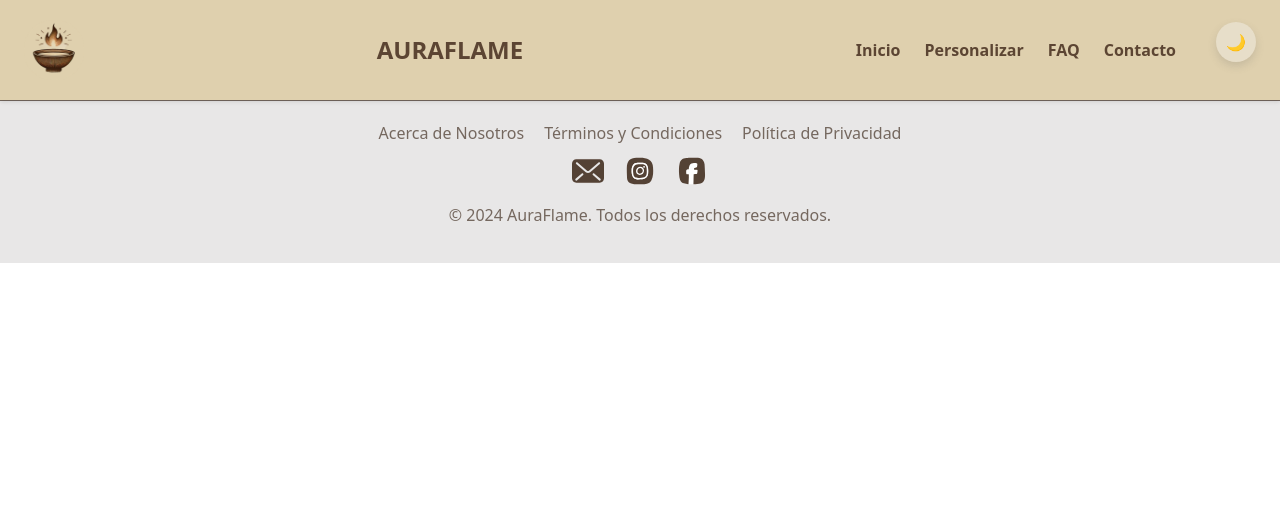
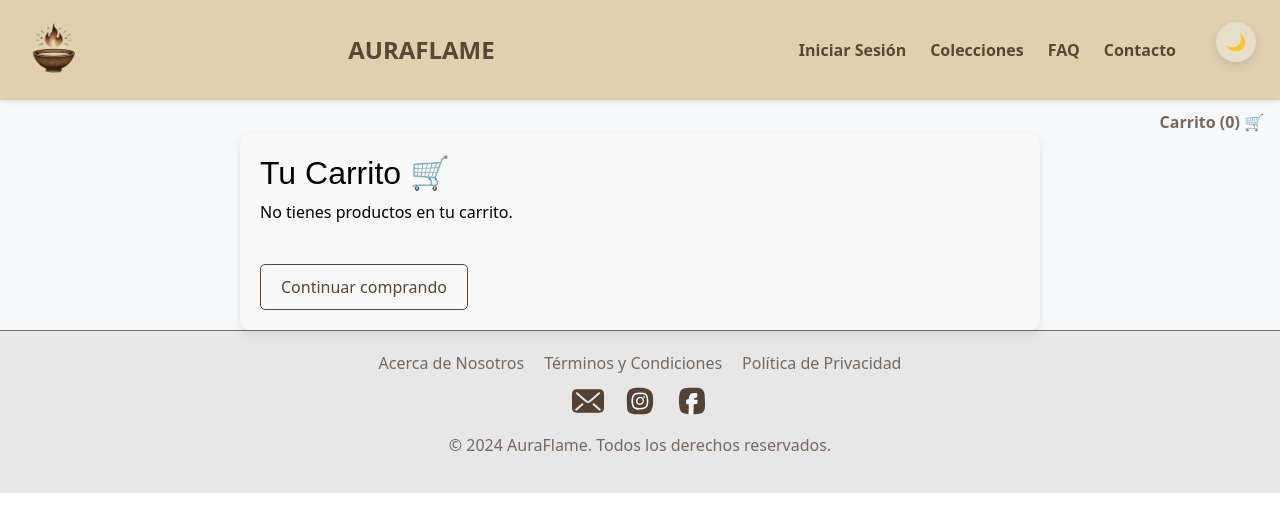
Before and after one commit to gigakuri/auraflame, a React (Create React App) app: page /cart in a window 1280 px wide. Shown: the top 532 px of the page. Built offline with nearby package versions, Linux system fonts and the light colour scheme.

Commit message:
Carrito implementado, perfil de usuario implementado y ajustillos

```diff
--- a/src/App.css
+++ b/src/App.css
@@ -134,6 +134,157 @@ header button#darkMode.dark {
   box-shadow: 0 4px 8px rgba(100, 100, 100, 0.2); /* Sombra sutil */
 }
 
+.profile-page {
+  display: flex;
+  justify-content: center;
+  align-items: center;
+  height: 100vh;
+  padding: 20px;
+}
+
+.profile-page.dark {
+  background-color: #2e2e2e;
+  color: #f5f5f5;
+}
+
+.profile-page.light {
+  background-color: #ffffff;
+  color: #333333;
+}
+
+.profile-container {
+  text-align: center;
+  border: 1px solid #ccc;
+  padding: 20px;
+  border-radius: 10px;
+  box-shadow: 0px 4px 6px rgba(0, 0, 0, 0.1);
+}
+
+.logout-button {
+  background-color: #E07A5F;
+  color: #ffffff;
+  border: none;
+  padding: 10px 20px;
+  font-size: 16px;
+  cursor: pointer;
+  border-radius: 5px;
+  margin-top: 20px;
+}
+
+.logout-button:hover {
+  background-color: #E07A5F;
+}
+
+/* Cart */
+#cart-container {
+  padding: 20px;
+  max-width: 800px;
+  margin: 0 auto;
+  background-color: #f9f9f9;
+  border-radius: 10px;
+  box-shadow: 0 4px 10px rgba(0, 0, 0, 0.1);
+}
+
+.cart-items {
+  margin-bottom: 20px;
+}
+
+.cart-item {
+  padding: 10px;
+  border: 1px solid #ddd;
+  margin-bottom: 10px;
+  border-radius: 5px;
+}
+
+.cart-item h4 {
+  margin: 0;
+  font-size: 18px;
+  color: #5c4533;
+}
+
+.cart-item p {
+  margin: 5px 0;
+  font-size: 14px;
+  color: #666;
+}
+
+.cart-item button {
+  background-color: #E07A5F;
+  color: white;
+  border: none;
+  padding: 8px 15px;
+  cursor: pointer;
+  border-radius: 5px;
+  margin-top: 10px;
+}
+
+.cart-item button:hover {
+  background-color: #E07A5F;
+}
+
+.cart-summary {
+  display: flex;
+  justify-content: space-between;
+  margin-top: 20px;
+  padding-top: 10px;
+  border-top: 1px solid #ddd;
+}
+
+.cart-summary h4 {
+  font-size: 18px;
+  color: #333;
+}
+
+.pay-button {
+  background-color: #5c4533;
+  color: white;
+  padding: 10px 20px;
+  border: none;
+  border-radius: 5px;
+  cursor: pointer;
+}
+
+.pay-button:hover {
+  background-color: #E07A5F;
+}
+
+.continue-shopping {
+  display: inline-block;
+  margin-top: 20px;
+  color: #5c4533;
+  text-decoration: none;
+  padding: 10px 20px;
+  border-radius: 5px;
+  border: 1px solid #5c4533;
+}
+
+.continue-shopping:hover {
+  background-color: #5c4533;
+  color: white;
+}
+
+#carrito {
+  display: flex;
+  padding-right: 1rem;
+  margin-top: 10px;
+}
+
+#carrito span{
+  font-size: 16px;
+  font-weight: bold;
+  text-align: end;
+  flex: 100%;
+}
+
+#carrito a {
+  color: #75685F;
+  text-decoration: none;
+}
+
+#carrito:hover {
+  color: #e67e22;
+}
+
 /* Estilos responsivos */
 @media (max-width: 760px) {
   /* Cambia el menú a icono de hamburguesa en pantallas pequeñas */
@@ -164,11 +315,6 @@ header button#darkMode.dark {
   .nav-menu ul li {
     display: flex;
     width: 100%;
-  }
-
-  .nav-menu ul li:nth-child(5){
-    justify-content: end;
-    align-items: end;
   }
 
   /* Transformaciones de la animación del icono */
@@ -236,6 +382,7 @@ h2 {
 .card-text {
   font-size: 1.2rem; /* Aumentar el tamaño del texto*/
   color: #5C4533; /* Color marrón */
+  text-align: justify;
 }
 
 .featured-products button {
--- a/src/App.js
+++ b/src/App.js
@@ -1,5 +1,5 @@
 import React, { Component } from "react";
-import { BrowserRouter as Router, Route, Routes } from "react-router-dom";
+import { BrowserRouter as Router, Route, Routes, Link } from "react-router-dom";
 import "./App.css";
 import "bootstrap/dist/css/bootstrap.min.css";
 import Header from "./Componentes/Header.js";
@@ -9,7 +9,9 @@ import Footer from "./Componentes/Footer.js";
 import About from "./Componentes/About";
 import Terms from "./Componentes/Terms";
 import Privacy from "./Componentes/Privacy";
-import Login from "./Componentes/Login"; // Importa el componente de Login
+import Login from "./Componentes/Login";
+import Profile from "./Componentes/Profile.js";
+import Cart from "./Componentes/Cart";
 
 class App extends Component {
   constructor(props) {
@@ -18,6 +20,8 @@ class App extends Component {
       darkMode: false,
       isAuthenticated: false,
       username: "",
+      cartCount: 0,
+      cartItems: [],
     };
   }
 
@@ -38,37 +42,148 @@ class App extends Component {
     });
   };
 
+  addToCart = (product) => {
+    this.setState((prevState) => {
+      // Buscar si el producto ya está en el carrito usando id_vela
+      const existingProduct = prevState.cartItems.find(
+        (item) => item.id_vela === product.id_vela
+      );
+
+      if (existingProduct) {
+        // Si el producto ya existe, incrementar la cantidad
+        return {
+          cartItems: prevState.cartItems.map((item) =>
+            item.id_vela === product.id_vela
+              ? { ...item, quantity: item.quantity + 1 }
+              : item
+          ),
+          cartCount: prevState.cartCount + 1, // Incrementar total de productos
+        };
+      } else {
+        // Si el producto no existe, agregarlo al carrito
+        return {
+          cartItems: [
+            ...prevState.cartItems,
+            { ...product, quantity: 1 }, // Asegúrate de copiar todos los datos del producto
+          ],
+          cartCount: prevState.cartCount + 1, // Incrementar total de productos
+        };
+      }
+    });
+  };
+
+  removeFromCart = (id_vela) => {
+    this.setState((prevState) => {
+      // Encontrar el producto que queremos eliminar
+      const productToRemove = prevState.cartItems.find(
+        (item) => item.id_vela === id_vela
+      );
+
+      // Si el producto existe en el carrito
+      if (productToRemove) {
+        // Restamos la cantidad de productos que estamos eliminando del total
+        const newCartCount = prevState.cartCount - productToRemove.quantity;
+
+        // Eliminamos el producto del carrito
+        const updatedCartItems = prevState.cartItems.filter(
+          (item) => item.id_vela !== id_vela
+        );
+
+        // Devolvemos el nuevo estado
+        return {
+          cartCount: newCartCount,
+          cartItems: updatedCartItems,
+        };
+      }
+
+      // Si el producto no se encuentra, no hacemos nada
+      return prevState;
+    });
+  };
+
+  clearCart = () => {
+    this.setState({
+      cartItems: [],
+      cartCount: 0, // Reiniciar el contador
+    });
+  };
+
   render() {
-    const { darkMode, isAuthenticated } = this.state;
+    const { darkMode, isAuthenticated, cartCount } = this.state;
 
     return (
       <Router>
         <div className="App">
           <div className={`app ${darkMode ? "dark" : "light"}`}>
-            <Header darkMode={darkMode} toggleDarkMode={this.toggleDarkMode} />
+            <Header
+              darkMode={darkMode}
+              toggleDarkMode={this.toggleDarkMode}
+              isAuthenticated={isAuthenticated}
+              username={this.state.username}
+              handleLogout={this.handleLogout}
+            />
+            <div id="carrito">
+              <span>
+                <Link to="/cart">Carrito ({cartCount}) 🛒</Link>
+              </span>
+            </div>
             <Routes>
               <Route
                 path="/"
                 element={
                   <Products
                     darkMode={darkMode}
-                    isAuthenticated={isAuthenticated}
-                    username={this.state.username}
-                    handleLogout={this.handleLogout}
+                    addToCart={this.addToCart}
+                    cartCount={cartCount}
                   />
                 }
               />
-              <Route path="/store" element={<Candles darkMode={darkMode} />} />
-              <Route path="/about" element={<About darkMode={darkMode} />} />
-              <Route path="/terms" element={<Terms darkMode={darkMode} />} />
+              <Route
+                path="/store"
+                element={
+                  <Candles
+                    darkMode={darkMode}
+                    addToCart={this.addToCart}
+                    cartCount={cartCount}
+                  />
+                }
+              />
+              <Route
+                path="/cart"
+                element={
+                  <Cart
+                    darkMode={darkMode}
+                    cartCount={cartCount}
+                    cartItems={this.state.cartItems}
+                    removeFromCart={this.removeFromCart}
+                    clearCart={this.clearCart}
+                  />
+                }
+              />
               <Route
                 path="/privacy"
                 element={<Privacy darkMode={darkMode} />}
               />
               <Route
                 path="/login"
-                element={<Login setAuthenticated={this.setAuthenticated} />}
+                element={
+                  <Login
+                    setAuthenticated={this.setAuthenticated}
+                    darkMode={darkMode}
+                  />
+                }
               />
+              <Route
+                path="/profile"
+                element={
+                  <Profile
+                    setAuthenticated={this.setAuthenticated}
+                    darkMode={darkMode}
+                  />
+                }
+              />
+              <Route path="/about" element={<About darkMode={darkMode} />} />
+              <Route path="/terms" element={<Terms darkMode={darkMode} />} />
             </Routes>
             <Footer darkMode={darkMode} />
           </div>
--- /dev/null
+++ b/src/Componentes/Cart.js
@@ -0,0 +1,53 @@
+import React from "react";
+import { Link } from "react-router-dom";
+
+function Cart({ cartItems = [], removeFromCart, clearCart }) {
+  // Asegurándonos de que cartItems siempre es un array
+  const totalItems = cartItems.reduce(
+    (total, item) => total + item.quantity,
+    0
+  );
+
+  const handlePayment = () => {
+    // Lógica de pago (actualmente solo muestra un mensaje)
+    console.log("Pago realizado con éxito. ¡Gracias por tu compra!");
+    clearCart();
+  };
+
+  return (
+    <div id="cart-container">
+      <h2>Tu Carrito 🛒</h2>
+      <div className="cart-items">
+        {cartItems.length === 0 ? (
+          <p>No tienes productos en tu carrito.</p>
+        ) : (
+          cartItems.map((item) => (
+            <div key={item.id_vela} className="cart-item">
+              <h4>{item.nombre}</h4>
+              <p>{item.descripcion}</p>
+              <p>Cantidad: {item.quantity}</p>
+              <button onClick={() => removeFromCart(item.id_vela)}>
+                Eliminar
+              </button>
+            </div>
+          ))
+        )}
+      </div>
+      {cartItems.length > 0 && (
+        <>
+          <div className="cart-summary">
+            <h4>Total de artículos: {totalItems}</h4>
+            <button onClick={handlePayment} className="pay-button">
+              Pagar
+            </button>
+          </div>
+        </>
+      )}
+      <Link to="/" className="continue-shopping">
+        Continuar comprando
+      </Link>
+    </div>
+  );
+}
+
+export default Cart;
--- a/src/Componentes/Header.js
+++ b/src/Componentes/Header.js
@@ -1,15 +1,34 @@
-import React, { useState } from "react";
+import React, { useState, useEffect, useRef } from "react";
 import { Link } from "react-router-dom";
 
-function Header({ darkMode, toggleDarkMode }) {
+function Header({ darkMode, toggleDarkMode, isAuthenticated, username }) {
   const [menuOpen, setMenuOpen] = useState(false);
+  const headerRef = useRef(null);
 
   const toggleMenu = () => {
     setMenuOpen(!menuOpen);
   };
 
+  const closeMenu = () => {
+    setMenuOpen(false);
+  };
+
+  useEffect(() => {
+    const handleClickOutside = (event) => {
+      if (headerRef.current && !headerRef.current.contains(event.target)) {
+        closeMenu();
+      }
+    };
+
+    document.addEventListener("mousedown", handleClickOutside);
+
+    return () => {
+      document.removeEventListener("mousedown", handleClickOutside);
+    };
+  }, []);
+
   return (
-    <header>
+    <header ref={headerRef}>
       {/* Logotipo de la vela */}
       <Link to="/">
         <img
@@ -30,30 +49,31 @@ function Header({ darkMode, toggleDarkMode }) {
       </div>
 
       {/* Menú de navegación */}
-      {/* <nav className="nav-menu">
-          <ul>
-            <li><a href="#customize">Personalizar</a></li>
-            <li><a href="#shop">Tienda</a></li>
-            <li><a href="#faq">Sobre Nosotros</a></li>
-            <li><a href="#contact">Contacto</a></li>
-          </ul>
-        </nav> */}
-
       <nav className={`nav-menu ${menuOpen ? "active" : ""}`}>
         <ul>
           <li>
-            <Link to="/">Inicio</Link>
+            {isAuthenticated ? (
+              <Link
+                to="/profile"
+                style={{ color: "#5C4533" }}
+                state={{ username: username }}
+              >
+                Mi cuenta
+              </Link>
+            ) : (
+              <Link to="/login">Iniciar Sesión</Link>
+            )}
           </li>
           <li>
-            <Link to="/">Personalizar</Link>
+            <Link to="/">Colecciones</Link>
           </li>
           <li>
-            <Link to="/">FAQ</Link>
+            <Link to="/About">FAQ</Link>
           </li>
           <li>
             <Link to="/About">Contacto</Link>
           </li>
-          <li>
+          <li style={{ justifyContent: "end", alignItems: "end" }}>
             {/* Modo nocturno */}
             <button
               id="darkMode"
--- /dev/null
+++ b/src/Componentes/Profile.js
@@ -0,0 +1,27 @@
+import React from "react";
+import { useNavigate, useLocation } from "react-router-dom";
+
+function Profile({ setAuthenticated, darkMode }) {
+  const navigate = useNavigate();
+  const location = useLocation();
+  const { username } = location.state || {};
+
+  const handleLogout = () => {
+    setAuthenticated(false, "");
+    navigate("/");
+  };
+
+  return (
+    <div className={`profile-page ${darkMode ? "dark" : "light"}`}>
+      <div className="profile-container">
+        <h1>Perfil de Usuario</h1>
+        <p>Bienvenido/a, {username ? username : "Usuario desconocido"}. Aquí puedes ver y actualizar tu información.</p>
+        <button onClick={handleLogout} className="logout-button">
+          Cerrar Sesión
+        </button>
+      </div>
+    </div>
+  );
+}
+
+export default Profile;
```
Also changed, not shown: src/Componentes/Candles.js (+13 -12 lines), src/Componentes/Products.js (+3 -29 lines).
